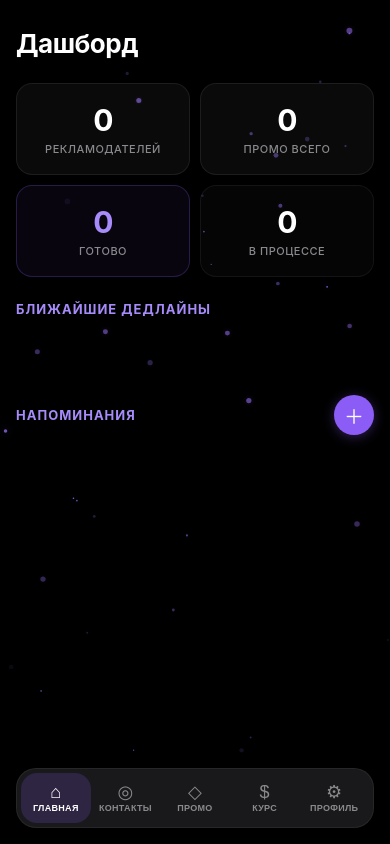
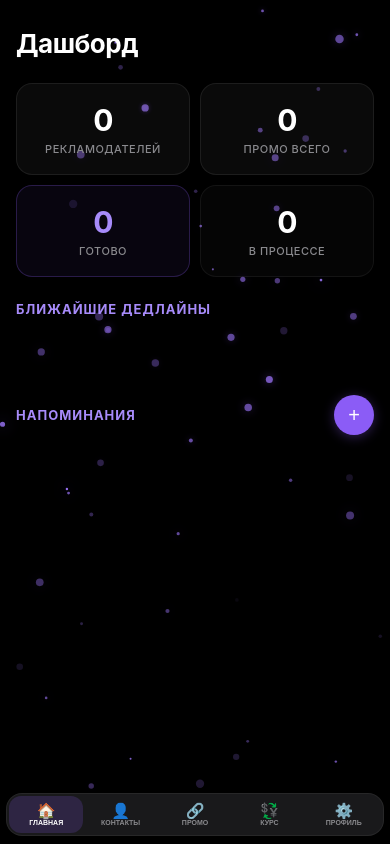
Before and after one commit to ForbiddenCount/cekxeijc, a FastAPI app: page / in a window 390 px wide. Run offline with FastAPI, Linux system fonts and the light colour scheme; some libraries are stand-ins or nearby versions.

Commit message:
style: bigger particles with glow, emoji icons, mobile-responsive nav for iPhone 11+
Co-Authored-By: Devin AI <158243242+devin-ai-integration[bot]@users.noreply.github.com>

```diff
--- a/frontend/static/app.js
+++ b/frontend/static/app.js
@@ -21,17 +21,17 @@ function initParticles() {
 
     function createParticles() {
         particles = [];
-        const count = Math.floor((w * h) / 8000);
+        const count = Math.floor((w * h) / 6000);
         for (let i = 0; i < count; i++) {
             particles.push({
                 x: Math.random() * w,
                 y: Math.random() * h,
-                r: Math.random() * 2.5 + 0.5,
-                dx: (Math.random() - 0.5) * 0.25,
-                dy: (Math.random() - 0.5) * 0.25,
-                alpha: Math.random() * 0.5 + 0.15,
+                r: Math.random() * 3.5 + 0.8,
+                dx: (Math.random() - 0.5) * 0.3,
+                dy: (Math.random() - 0.5) * 0.3,
+                alpha: Math.random() * 0.55 + 0.2,
                 pulse: Math.random() * Math.PI * 2,
-                glow: Math.random() * 6 + 3,
+                glow: Math.random() * 10 + 5,
             });
         }
     }
@@ -154,7 +154,7 @@ async function loadDashboard() {
 
         const container = document.getElementById("upcomingDeadlines");
         if (upcoming.length === 0) {
-            container.innerHTML = '<div class="empty-state"><div class="empty-icon">◇</div><div class="empty-text">Нет активных дедлайнов</div></div>';
+            container.innerHTML = '<div class="empty-state"><div class="empty-icon">📅</div><div class="empty-text">Нет активных дедлайнов</div></div>';
         } else {
             container.innerHTML = upcoming.map((p) => {
                 const dl = new Date(p.deadline);
@@ -185,7 +185,7 @@ async function loadDashboard() {
         const reminders = await api("/api/reminders");
         const container = document.getElementById("remindersList");
         if (reminders.length === 0) {
-            container.innerHTML = '<div class="empty-state"><div class="empty-icon">○</div><div class="empty-text">Нет напоминаний</div></div>';
+            container.innerHTML = '<div class="empty-state"><div class="empty-icon">🔔</div><div class="empty-text">Нет напоминаний</div></div>';
         } else {
             container.innerHTML = reminders.map((r) => `
                 <div class="card">
@@ -211,7 +211,7 @@ async function loadAdvertisers() {
         advertisers = await api("/api/advertisers");
         const container = document.getElementById("advertisersList");
         if (advertisers.length === 0) {
-            container.innerHTML = '<div class="empty-state"><div class="empty-icon">◎</div><div class="empty-text">Нет рекламодателей.<br>Нажмите + Добавить</div></div>';
+            container.innerHTML = '<div class="empty-state"><div class="empty-icon">👤</div><div class="empty-text">Нет рекламодателей.<br>Нажмите + Добавить</div></div>';
         } else {
             container.innerHTML = advertisers.map((a) => `
                 <div class="card" onclick="showAdvertiserDetail(${a.id})">
@@ -336,7 +336,7 @@ function renderPromos() {
 
     const container = document.getElementById("promosList");
     if (filtered.length === 0) {
-        container.innerHTML = '<div class="empty-state"><div class="empty-icon">◇</div><div class="empty-text">Нет промо-ссылок.<br>Нажмите + Добавить</div></div>';
+        container.innerHTML = '<div class="empty-state"><div class="empty-icon">🔗</div><div class="empty-text">Нет промо-ссылок.<br>Нажмите + Добавить</div></div>';
         return;
     }
 
@@ -356,9 +356,9 @@ function renderPromos() {
                 <div class="card-header">
                     <span class="card-title">${esc(p.name)}</span>
                     <select class="status-select ${p.status}" onchange="event.stopPropagation(); changePromoStatus(${p.id}, this.value)" onclick="event.stopPropagation()">
-                        <option value="not_ready" ${p.status === "not_ready" ? "selected" : ""}>— Не готово</option>
-                        <option value="in_progress" ${p.status === "in_progress" ? "selected" : ""}>○ В процессе</option>
-                        <option value="done" ${p.status === "done" ? "selected" : ""}>● Готово</option>
+                        <option value="not_ready" ${p.status === "not_ready" ? "selected" : ""}>⏳ Не готово</option>
+                        <option value="in_progress" ${p.status === "in_progress" ? "selected" : ""}>🔄 В процессе</option>
+                        <option value="done" ${p.status === "done" ? "selected" : ""}>✅ Готово</option>
                     </select>
                 </div>
                 <div class="card-subtitle">${esc(p.advertiser_name || "—")}</div>
@@ -403,9 +403,9 @@ function showAddPromo(existing = null) {
         <div class="input-group">
             <label>Статус</label>
             <select id="promoStatus">
-                <option value="not_ready" ${existing?.status === "not_ready" ? "selected" : ""}>— Не готово</option>
-                <option value="in_progress" ${existing?.status === "in_progress" ? "selected" : ""}>○ В процессе</option>
-                <option value="done" ${existing?.status === "done" ? "selected" : ""}>● Готово</option>
+                <option value="not_ready" ${existing?.status === "not_ready" ? "selected" : ""}>⏳ Не готово</option>
+                <option value="in_progress" ${existing?.status === "in_progress" ? "selected" : ""}>🔄 В процессе</option>
+                <option value="done" ${existing?.status === "done" ? "selected" : ""}>✅ Готово</option>
             </select>
         </div>
         <div class="input-group">
@@ -666,7 +666,7 @@ async function loadProfile() {
         const notes = await api("/api/notes");
         const container = document.getElementById("allNotesList");
         if (notes.length === 0) {
-            container.innerHTML = '<div class="empty-state"><div class="empty-icon">—</div><div class="empty-text">Нет заметок</div></div>';
+            container.innerHTML = '<div class="empty-state"><div class="empty-icon">📝</div><div class="empty-text">Нет заметок</div></div>';
         } else {
             container.innerHTML = notes.map((n) => `
                 <div class="note-item">
@@ -702,9 +702,9 @@ function esc(str) {
 
 function statusLabel(status) {
     switch (status) {
-        case "done": return "● Готово";
-        case "in_progress": return "○ В процессе";
-        default: return "— Не готово";
+        case "done": return "✅ Готово";
+        case "in_progress": return "🔄 В процессе";
+        default: return "⏳ Не готово";
     }
 }
 
@@ -725,7 +725,7 @@ async function loadAdminPanel() {
         const users = await api("/api/admin/users");
         const container = document.getElementById("adminUsersList");
         if (!users.length) {
-            container.innerHTML = '<div class="empty-state"><div class="empty-icon">◎</div><div class="empty-text">Нет пользователей</div></div>';
+            container.innerHTML = '<div class="empty-state"><div class="empty-icon">👥</div><div class="empty-text">Нет пользователей</div></div>';
             return;
         }
         container.innerHTML = users.map(u => `
@@ -733,7 +733,7 @@ async function loadAdminPanel() {
                 <div class="card-header">
                     <div class="card-title">${esc(u.first_name || "")} ${esc(u.last_name || "")}</div>
                     <div class="card-actions">
-                        <button class="btn-icon" onclick="adminViewUser(${u.telegram_id})">◇</button>
+                        <button class="btn-icon" onclick="adminViewUser(${u.telegram_id})">👁</button>
                         <button class="btn-icon danger" onclick="adminDeleteUser(${u.telegram_id})">✕</button>
                     </div>
                 </div>
--- a/frontend/static/style.css
+++ b/frontend/static/style.css
@@ -51,35 +51,37 @@ body {
 /* ── Navigation (pill style) ── */
 .bottom-nav {
     position: fixed;
-    bottom: 16px;
-    left: 16px;
-    right: 16px;
+    bottom: 12px;
+    left: 10px;
+    right: 10px;
     display: flex;
     align-items: center;
     background: rgba(28, 28, 30, 0.92);
     backdrop-filter: blur(20px);
     -webkit-backdrop-filter: blur(20px);
-    border-radius: 20px;
-    padding: 4px;
+    border-radius: 18px;
+    padding: 3px;
     z-index: 100;
     border: 1px solid rgba(255, 255, 255, 0.06);
     box-shadow: 0 8px 32px rgba(0, 0, 0, 0.5);
+    overflow: hidden;
 }
 
 .nav-btn {
     flex: 1;
+    min-width: 0;
     display: flex;
     flex-direction: column;
     align-items: center;
-    gap: 2px;
-    padding: 10px 4px;
+    gap: 1px;
+    padding: 8px 2px;
     background: none;
     border: none;
     color: var(--text-secondary);
     cursor: pointer;
     transition: all 0.3s ease;
     -webkit-tap-highlight-color: transparent;
-    border-radius: 16px;
+    border-radius: 14px;
     position: relative;
 }
 
@@ -89,15 +91,40 @@ body {
 }
 
 .nav-icon {
-    font-size: 18px;
+    font-size: 16px;
     line-height: 1;
 }
 
 .nav-label {
-    font-size: 9px;
+    font-size: 8px;
     font-weight: 600;
-    letter-spacing: 0.3px;
+    letter-spacing: 0.2px;
     text-transform: uppercase;
+    white-space: nowrap;
+    overflow: hidden;
+    text-overflow: ellipsis;
+    max-width: 100%;
+}
+
+@media (max-width: 420px) {
+    .bottom-nav {
+        bottom: 8px;
+        left: 6px;
+        right: 6px;
+        padding: 2px;
+        border-radius: 16px;
+    }
+    .nav-btn {
+        padding: 7px 1px;
+        border-radius: 12px;
+    }
+    .nav-icon {
+        font-size: 15px;
+    }
+    .nav-label {
+        font-size: 7px;
+        letter-spacing: 0;
+    }
 }
 
 /* ── Pages ── */
```
Also changed, not shown: frontend/templates/index.html (+12 -12 lines).
